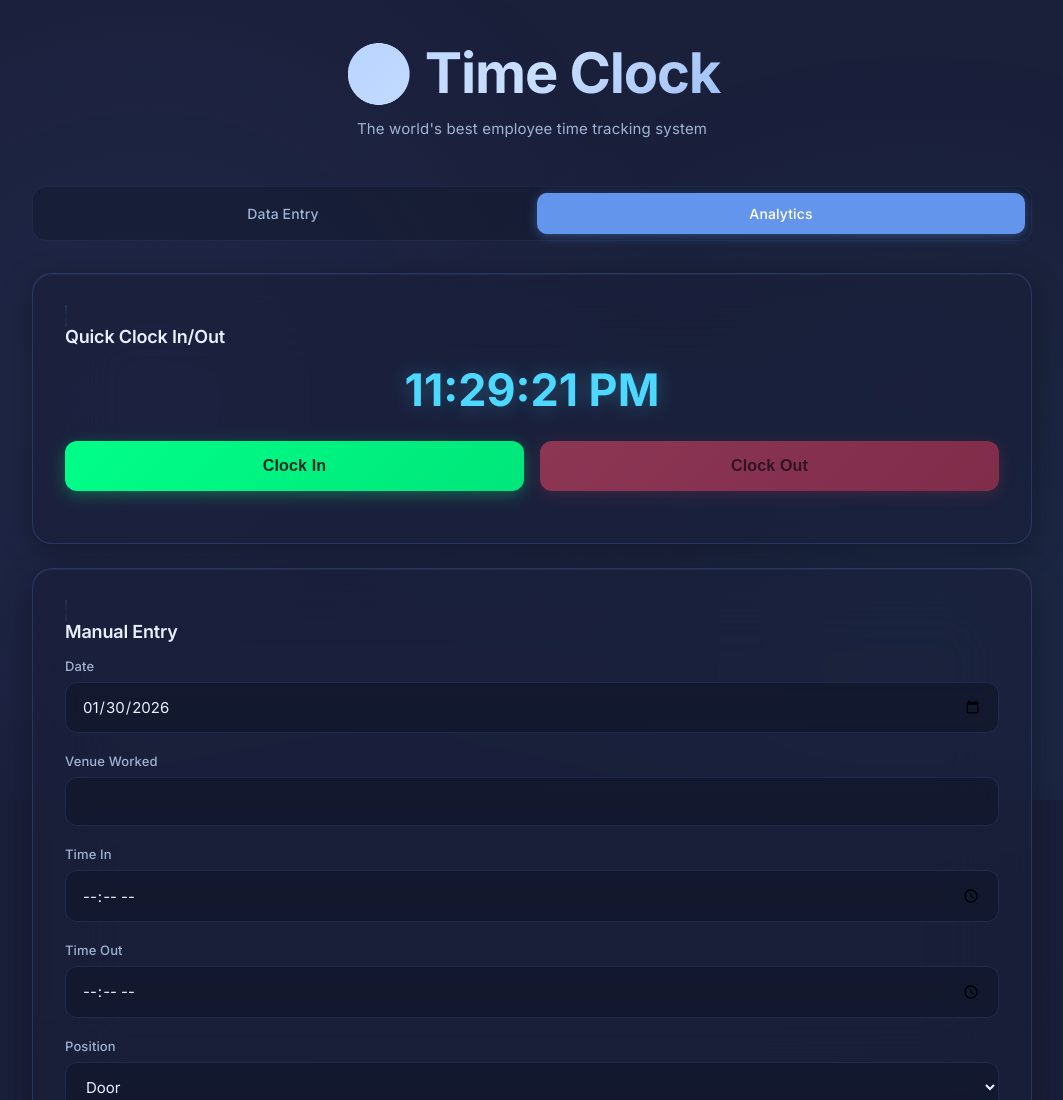
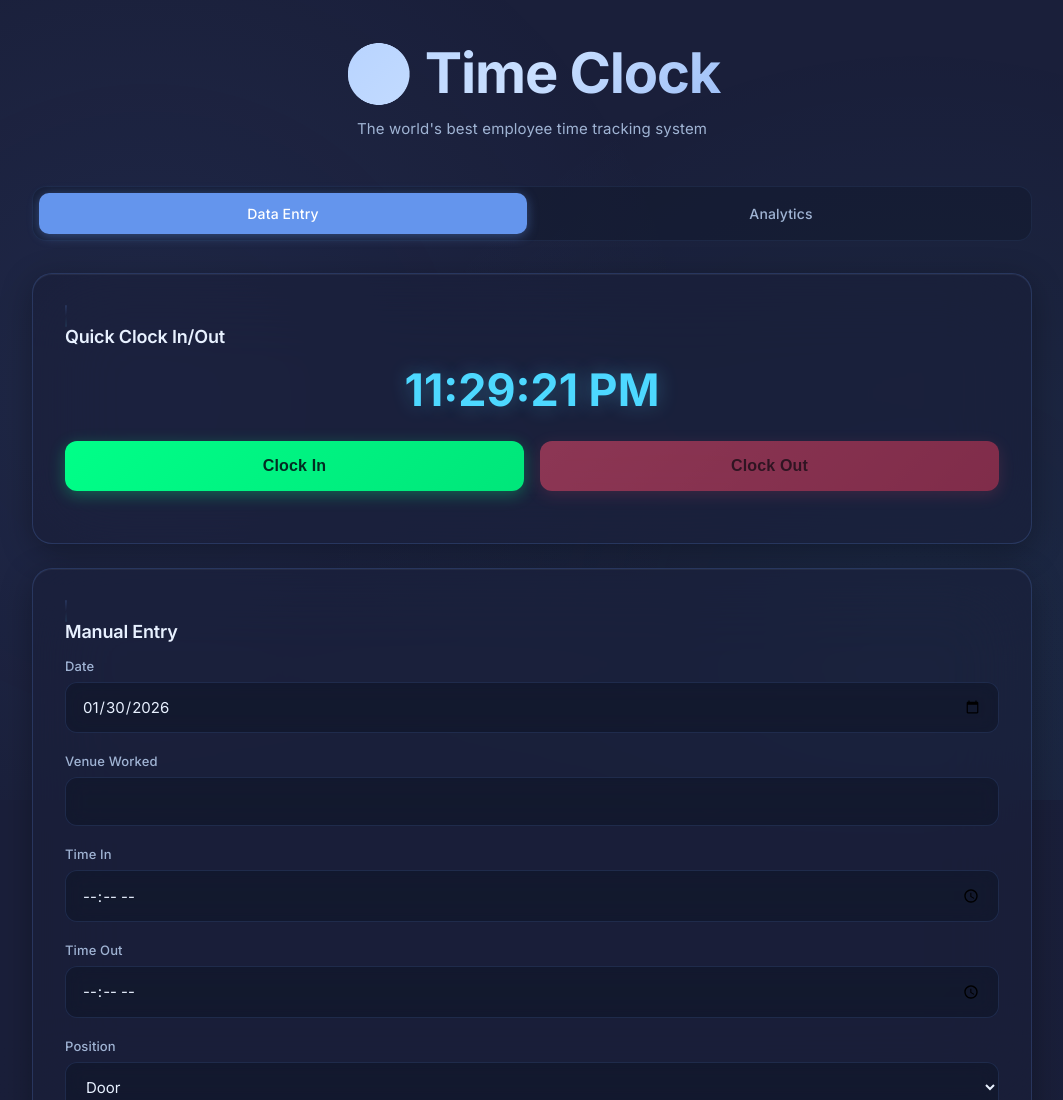
Before and after one commit to TBB1031/clockinapp, a plain HTML site: page index.html in a window 1280 px wide. Shown: the top 1100 px of the page, without its empty margins (108-1171 px from the left). Drawn offline with Linux system fonts and the light colour scheme.

Commit message:
Swap active tab between Data Entry and Analytics

```diff
--- a/index.html
+++ b/index.html
@@ -357,8 +357,8 @@
 
     <!-- TABS -->
     <div class="tabs">
-      <a href="index.html" class="tab">Data Entry</a>
-      <a href="analytics.html" class="tab active">Analytics</a>
+      <a href="index.html" class="tab active">Data Entry</a>
+      <a href="analytics.html" class="tab">Analytics</a>
     </div>
 
     <!-- QUICK CLOCK IN/OUT -->
```
